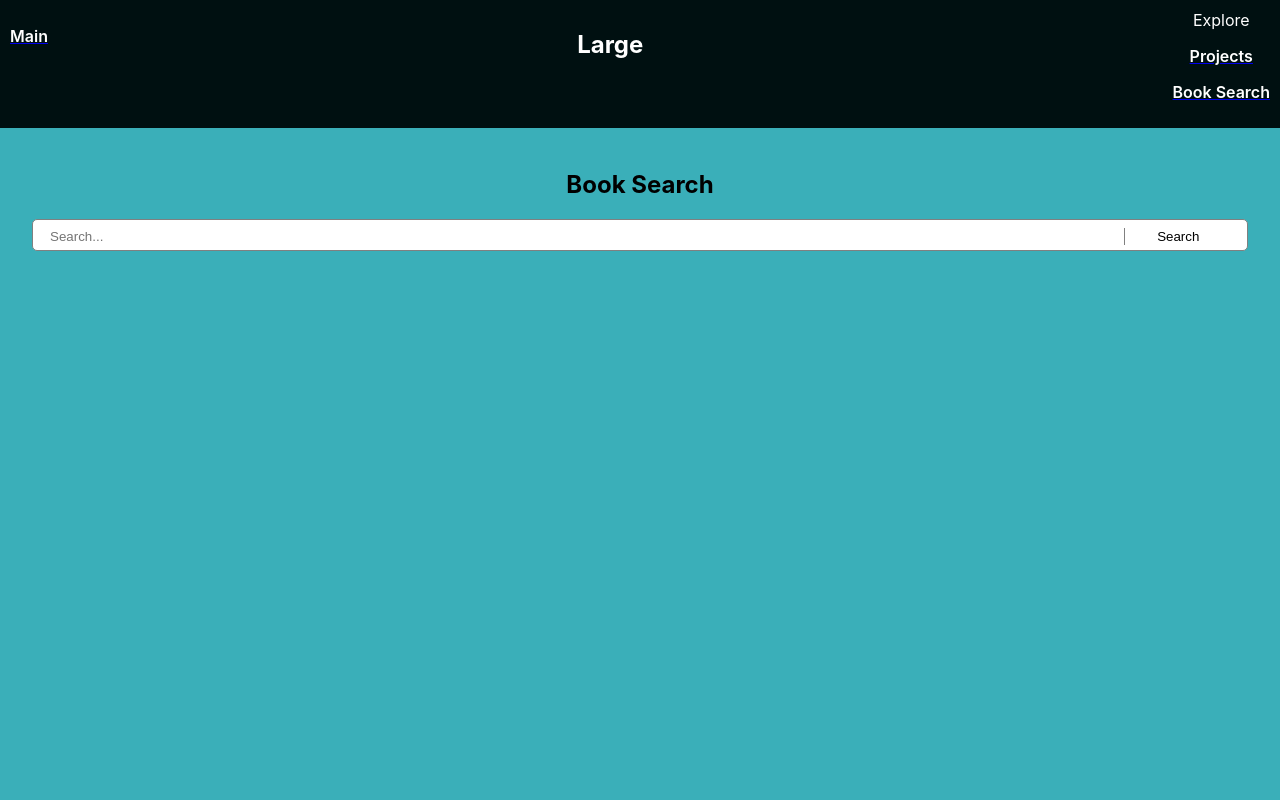
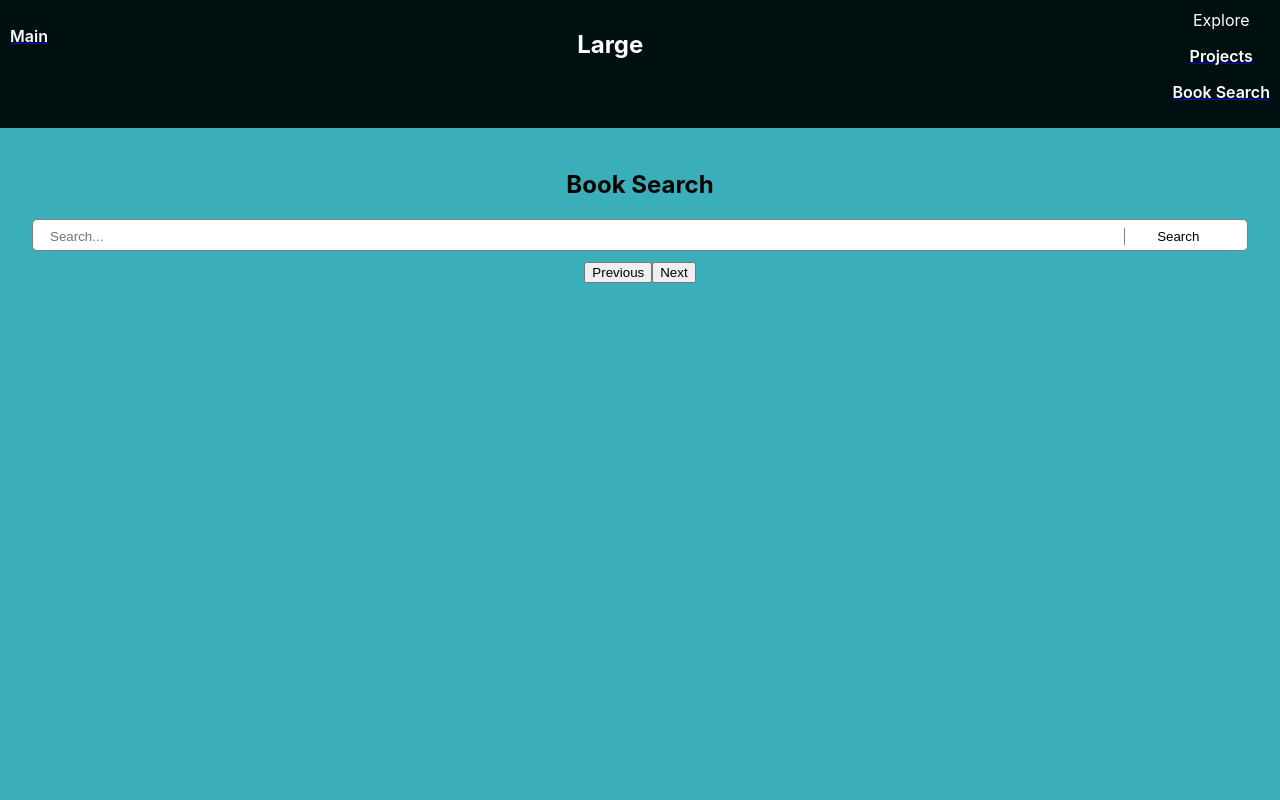
Before and after one commit to G-Audige/Portfolio-Piece, a React (Create React App) app: page /books in a window 1280 px wide. Shown: the top 800 px of the page. Built offline with nearby package versions, Linux system fonts and the light colour scheme.

Commit message:
Added previous and next buttons to navigate through searches.

```diff
--- a/src/App.css
+++ b/src/App.css
@@ -16,6 +16,7 @@
 }
 #description {
   background-color: #eef6fc;
+  border: 1px solid gray;
   margin: auto;
   width: 80%;
 }
@@ -192,10 +193,26 @@
 /* ---Small--- */
 @media screen and (max-width: 480px) {
   /* Tags */
+  /* Ids */
+  #info-box-left {
+    width: 100%;
+  }
+  #info-box-right {
+    width: 100%;
+  }
   /* Classes */
   .book {
     padding: 5px 5px 5px 5px;
     width: 45vw;
+  }
+  .info-box {
+    border: 1px solid gray;
+    display: block;
+    flex-wrap: nowrap;
+    justify-content: space-evenly;
+    margin: auto;
+    text-align: left;
+    width: 80%;
   }
   .image {
     height: 43vw;
@@ -213,5 +230,4 @@
   .small {
     display: block;
   }
-  /* Ids */
 }
--- /dev/null
+++ b/src/components/Buttons.jsx
@@ -0,0 +1,12 @@
+import React from 'react';
+
+function Buttons(props) {
+  return (
+    <div id='buttons'>
+      <button onClick={props.action.decrement}>Previous</button>
+      <button onClick={props.action.increment}>Next</button>
+    </div>
+  );
+}
+
+export default Buttons;
--- a/src/pages/Books.jsx
+++ b/src/pages/Books.jsx
@@ -1,5 +1,6 @@
 import React from 'react';
 // Components
+import Buttons from '../components/Buttons';
 import Form from '../components/Form';
 import SearchDisplay from '../components/BookSearchDisplay';
 
@@ -8,18 +9,22 @@ import { useEffect, useState } from 'react';
 
 function Books() {
   window.scrollTo(0, 0);
+  const [search, setSearch] = useState('');
   const [book, setBook] = useState('');
+  const [index, setIndex] = useState(0);
   const apiKey = 'AIzaSyDuLCXY1RHG1ude7aVtiK1acROKuNeUlfs';
+  const maxResults = 4;
 
   const getBook = async (searchterm) => {
     window.scrollTo(0, 0);
     try {
       const response = await fetch(
-        `https://www.googleapis.com/books/v1/volumes?q=${searchterm}&key=${apiKey}&maxResults=40`
+        `https://www.googleapis.com/books/v1/volumes?q=${searchterm}&key=${apiKey}&startIndex=${index}&maxResults=${maxResults}`
       );
       const data = await response.json();
+      setSearch(searchterm);
       setBook(data);
-      // console.log('Current batch: ', book);
+      console.log('Current batch: ', book);
     } catch (e) {
       console.error(e);
     }
@@ -27,15 +32,31 @@ function Books() {
   useEffect(() => {
     if (book) {
       getBook(book);
+      console.log(book.totalItems);
     }
     // eslint-disable-next-line
-  }, [setBook]);
+  }, [setBook, index]);
+  const buttonActions = {
+    decrement: function () {
+      if (index >= maxResults) {
+        setIndex(index - maxResults);
+      }
+      getBook(search);
+      console.log(index);
+    },
+    increment: function () {
+      setIndex(index + maxResults);
+      getBook(search);
+      console.log('index: ', index);
+    },
+  };
 
   return (
     <div id='books' className='page'>
       <h2>Book Search</h2>
       <Form search={getBook} />
       <SearchDisplay searchterm={book} />
+      <Buttons action={buttonActions} />
     </div>
   );
 }
```
